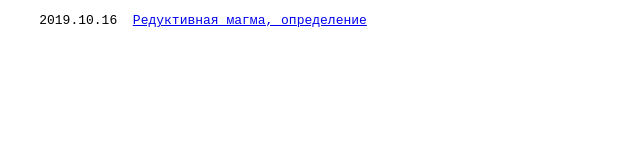
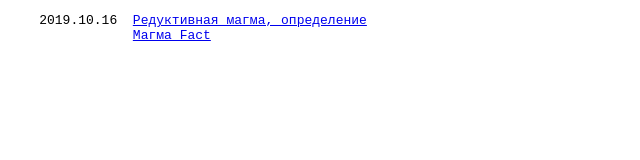
Before and after one commit to algebraic-brain/algebraic-brain.github.io, a plain HTML site: page index.html in a window 1280 px wide. Shown: the full height of the page, 0-640 px from the left. Drawn offline with nearby package versions, Linux system fonts and the light colour scheme.

Commit message:
index update

```diff
--- a/index.html
+++ b/index.html
@@ -26,6 +26,7 @@
 <body>
 <pre>
     2019.10.16  <a href="./reductive-magma-definition.html">Редуктивная магма, определение</a>
+                <a href="./magma-fact.html">Магма Fact</a>
 </pre>
 </body>
 </html>
```
